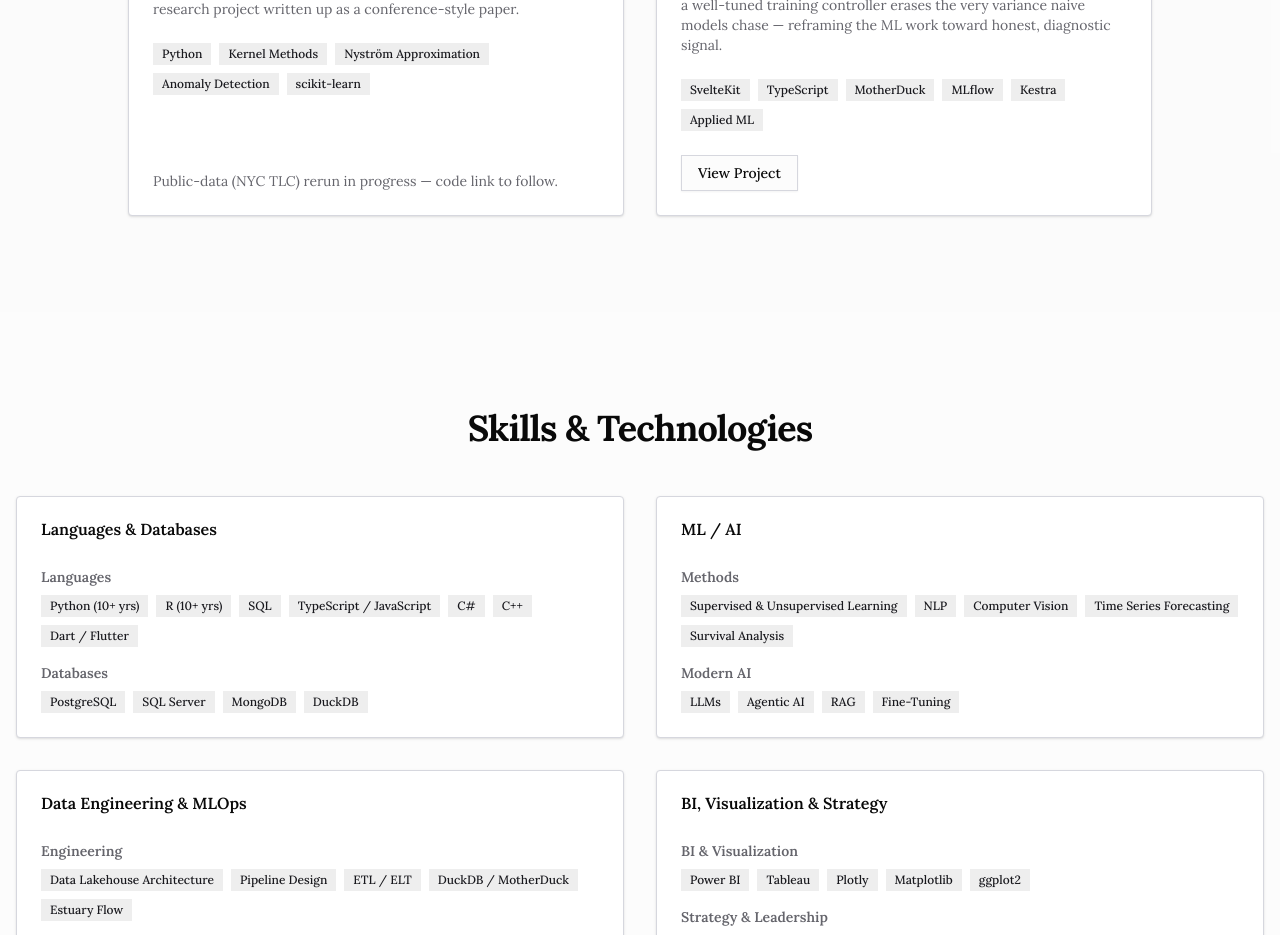
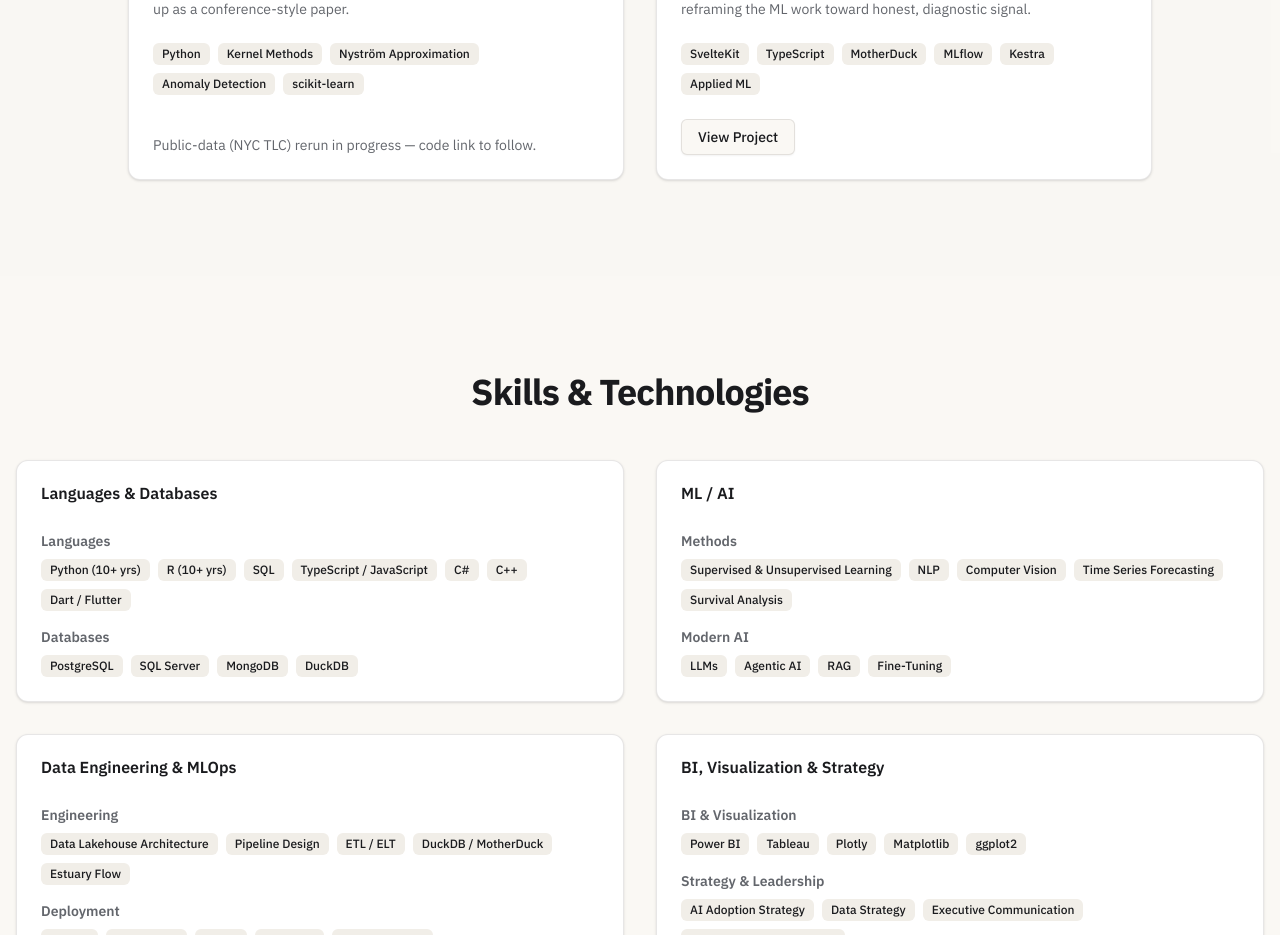
Before and after one commit to raven-black-dream/personal-profile, a SvelteKit app: page / in a window 1280 px wide. Shown: the part 1880-2815 px from the top of the page. Built offline with nearby package versions, Linux system fonts and the light colour scheme.

Commit message:
feat(brand): remap design tokens to Evan Harley Design System (fonts, emerald accent, warm neutrals, radii)

```diff
--- a/src/app.css
+++ b/src/app.css
@@ -1,83 +1,84 @@
-@import url('https://fonts.googleapis.com/css2?family=Lora:ital,wght@0,400..700;1,400..700&display=swap');
+@import url('https://fonts.googleapis.com/css2?family=IBM+Plex+Sans:ital,wght@0,400;0,500;0,600;0,700;1,400&family=IBM+Plex+Mono:wght@400;500;600&family=IBM+Plex+Serif:ital,wght@0,400;0,500;0,600;1,400&display=swap');
 
-@import "tailwindcss";
+@import 'tailwindcss';
 
-@import "tw-animate-css";
+@import 'tw-animate-css';
 
 @custom-variant dark (&:is(.dark *));
 
 :root {
-  --radius: 0rem;
-  /* Revised Light Mode Palette */
-  --background: oklch(0.99 0.00 0);             /* zinc-50 */
-  --foreground: oklch(0.14 0.00 286);           /* zinc-950 */
-  --card: oklch(1 0 0);                         /* white */
-  --card-foreground: oklch(0.14 0.00 286);      /* zinc-950 */
-  --popover: oklch(1 0 0);                      /* white */
-  --popover-foreground: oklch(0.14 0.00 286);   /* zinc-950 */
-  --primary: oklch(0.58 0.21 15);               /* rose-700 */
-  --primary-foreground: oklch(0.99 0.00 0);     /* zinc-50 */
-  --secondary: oklch(0.95 0.00 0);              /* zinc-100 */
-  --secondary-foreground: oklch(0.21 0.01 286); /* zinc-900 */
-  --muted: oklch(0.95 0.00 0);                  /* zinc-100 */
-  --muted-foreground: oklch(0.51 0.01 282);     /* zinc-500 */
-  --accent: oklch(0.95 0.00 0);                 /* zinc-100 */
-  --accent-foreground: oklch(0.21 0.01 286);    /* zinc-900 */
-  --destructive: oklch(0.62 0.22 20);           /* red-600 */
-  --border: oklch(0.88 0.01 285);               /* zinc-300 */
-  --input: oklch(0.88 0.01 285);                /* zinc-300 */
-  --ring: oklch(0.58 0.21 15);                  /* rose-700 */
-  --chart-1: oklch(0.646 0.222 41.116);
-  --chart-2: oklch(0.6 0.118 184.704);
-  --chart-3: oklch(0.398 0.07 227.392);
-  --chart-4: oklch(0.828 0.189 84.429);
-  --chart-5: oklch(0.769 0.188 70.08);
-  --sidebar: oklch(0.985 0 0);
-  --sidebar-foreground: oklch(0.145 0 0);
-  --sidebar-primary: oklch(0.205 0 0);
-  --sidebar-primary-foreground: oklch(0.985 0 0);
-  --sidebar-accent: oklch(0.97 0 0);
-  --sidebar-accent-foreground: oklch(0.205 0 0);
-  --sidebar-border: oklch(0.922 0 0);
-  --sidebar-ring: oklch(0.708 0 0);
+	--radius: 0.5rem;
+	/* Evan Harley Design System — light theme (warm paper, for printed deliverables) */
+	--background: #faf8f4;
+	--foreground: #1a1b1e;
+	--card: #ffffff;
+	--card-foreground: #1a1b1e;
+	--popover: #ffffff;
+	--popover-foreground: #1a1b1e;
+	--primary: #157a57;
+	--primary-foreground: #ffffff;
+	--secondary: #f1eee8;
+	--secondary-foreground: #1a1b1e;
+	--muted: #f1eee8;
+	--muted-foreground: #63666c;
+	--accent: #f1eee8;
+	--accent-foreground: #1a1b1e;
+	--destructive: #b14b42;
+	--border: rgba(20, 18, 14, 0.1);
+	--input: rgba(20, 18, 14, 0.14);
+	--ring: rgba(31, 163, 122, 0.4);
+	--chart-1: #157a57;
+	--chart-2: #9a6a2e;
+	--chart-3: #5b6b9e;
+	--chart-4: #9a7a2e;
+	--chart-5: #a6597a;
+	--sidebar: #f1eee8;
+	--sidebar-foreground: #1a1b1e;
+	--sidebar-primary: #157a57;
+	--sidebar-primary-foreground: #ffffff;
+	--sidebar-accent: #f1eee8;
+	--sidebar-accent-foreground: #1a1b1e;
+	--sidebar-border: rgba(20, 18, 14, 0.1);
+	--sidebar-ring: rgba(31, 163, 122, 0.4);
 }
 
 .dark {
-  --background: oklch(0.14 0.00 286);
-  --foreground: oklch(0.92 0.00 0);
-  --card: oklch(0.21 0.01 286);
-  --card-foreground: oklch(0.92 0.00 0);
-  --popover: oklch(0.14 0.00 286);
-  --popover-foreground: oklch(0.92 0.00 0);
-  --primary: oklch(0.41 0.15 10);
-  --primary-foreground: oklch(0.99 0.00 0);
-  --secondary: oklch(0.30 0.01 284);
-  --secondary-foreground: oklch(0.99 0.00 0);
-  --muted: oklch(0.30 0.01 284);
-  --muted-foreground: oklch(0.62 0.01 283);
-  --accent: oklch(0.30 0.01 284);
-  --accent-foreground: oklch(0.99 0.00 0);
-  --destructive: oklch(0.53 0.19 20);
-  --border: oklch(0.30 0.01 284 / 10%);
-  --input: oklch(0.30 0.01 284 / 15%);
-  --ring: oklch(0.41 0.15 10);
-  --chart-1: oklch(0.488 0.243 264.376);
-  --chart-2: oklch(0.696 0.17 162.48);
-  --chart-3: oklch(0.769 0.188 70.08);
-  --chart-4: oklch(0.627 0.265 303.9);
-  --chart-5: oklch(0.645 0.246 16.439);
-  --sidebar: oklch(0.205 0 0);
-  --sidebar-foreground: oklch(0.985 0 0);
-  --sidebar-primary: oklch(0.488 0.243 264.376);
-  --sidebar-primary-foreground: oklch(0.985 0 0);
-  --sidebar-accent: oklch(0.269 0 0);
-  --sidebar-accent-foreground: oklch(0.985 0 0);
-  --sidebar-border: oklch(1 0 0 / 10%);
-  --sidebar-ring: oklch(0.556 0 0);
+	/* Evan Harley Design System — dark theme (primary). Warm charcoal, never pure black. */
+	--background: #0e0f11;
+	--foreground: #f5f3ef;
+	--card: #191b1f;
+	--card-foreground: #f5f3ef;
+	--popover: #16181b;
+	--popover-foreground: #f5f3ef;
+	--primary: #1fa37a;
+	--primary-foreground: #04150e;
+	--secondary: #1f2227;
+	--secondary-foreground: #f5f3ef;
+	--muted: #16181b;
+	--muted-foreground: #9a9da3;
+	--accent: #1f2227;
+	--accent-foreground: #f5f3ef;
+	--destructive: #d2685e;
+	--border: rgba(255, 255, 255, 0.08);
+	--input: rgba(255, 255, 255, 0.12);
+	--ring: rgba(31, 163, 122, 0.42);
+	--chart-1: #1fa37a;
+	--chart-2: #d08c4a;
+	--chart-3: #8e9bc4;
+	--chart-4: #c9a45b;
+	--chart-5: #c98ba6;
+	--sidebar: #16181b;
+	--sidebar-foreground: #f5f3ef;
+	--sidebar-primary: #1fa37a;
+	--sidebar-primary-foreground: #04150e;
+	--sidebar-accent: #1f2227;
+	--sidebar-accent-foreground: #f5f3ef;
+	--sidebar-border: rgba(255, 255, 255, 0.08);
+	--sidebar-ring: rgba(31, 163, 122, 0.42);
 }
 
 body {
-  font-family: 'Lora', serif;
+	font-family: var(--font-sans);
 }
 
 @theme inline {
@@ -85,6 +86,9 @@
 	--radius-md: calc(var(--radius) - 2px);
 	--radius-lg: var(--radius);
 	--radius-xl: calc(var(--radius) + 4px);
+	--font-sans: 'IBM Plex Sans', ui-sans-serif, system-ui, -apple-system, 'Segoe UI', sans-serif;
+	--font-serif: 'IBM Plex Serif', ui-serif, Georgia, 'Times New Roman', serif;
+	--font-mono: 'IBM Plex Mono', ui-monospace, 'SF Mono', 'Cascadia Code', Menlo, monospace;
 	--color-background: var(--background);
 	--color-foreground: var(--foreground);
 	--color-card: var(--card);
```
Lines whose indentation alone changed are shown as unchanged.
